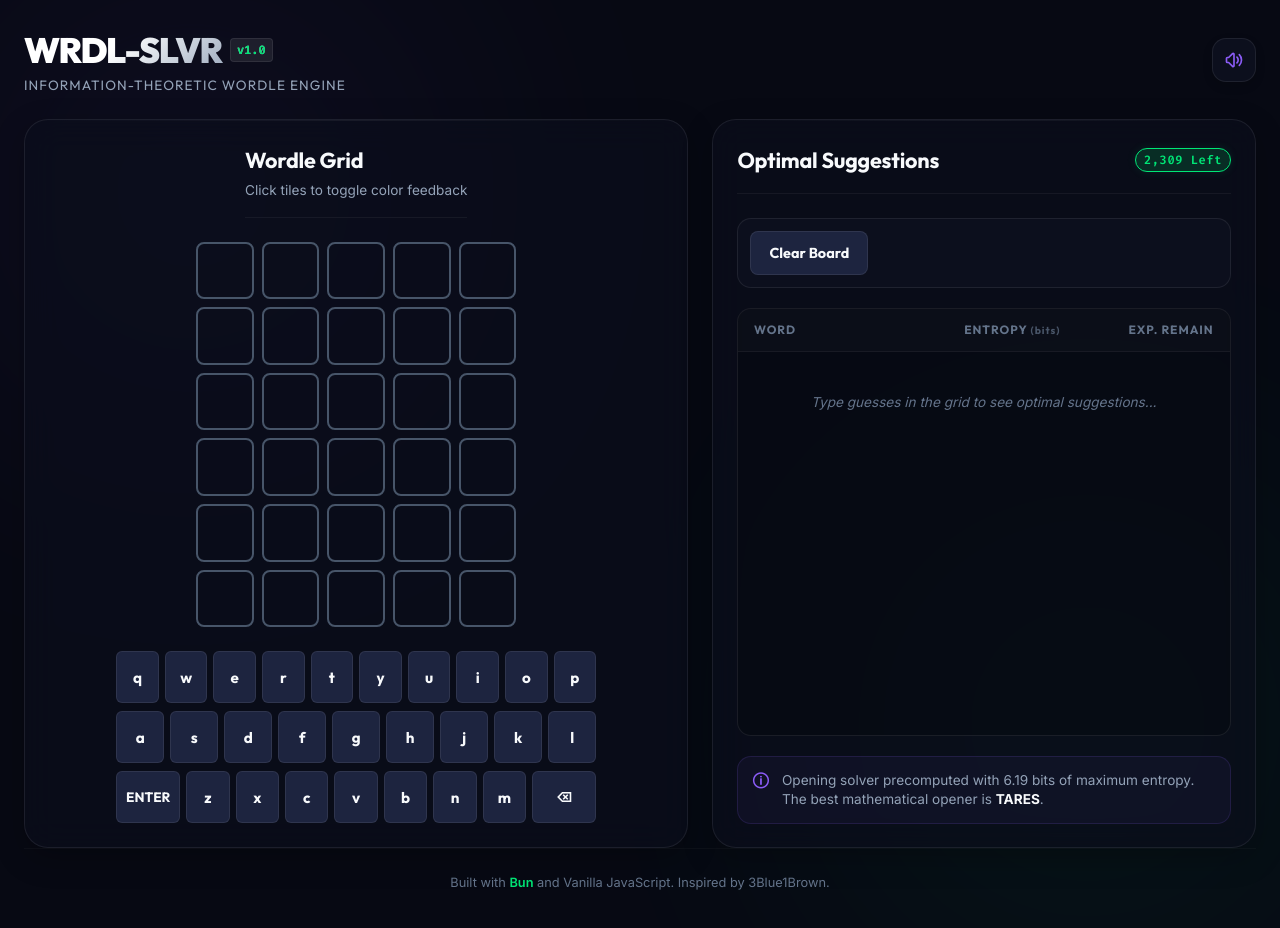
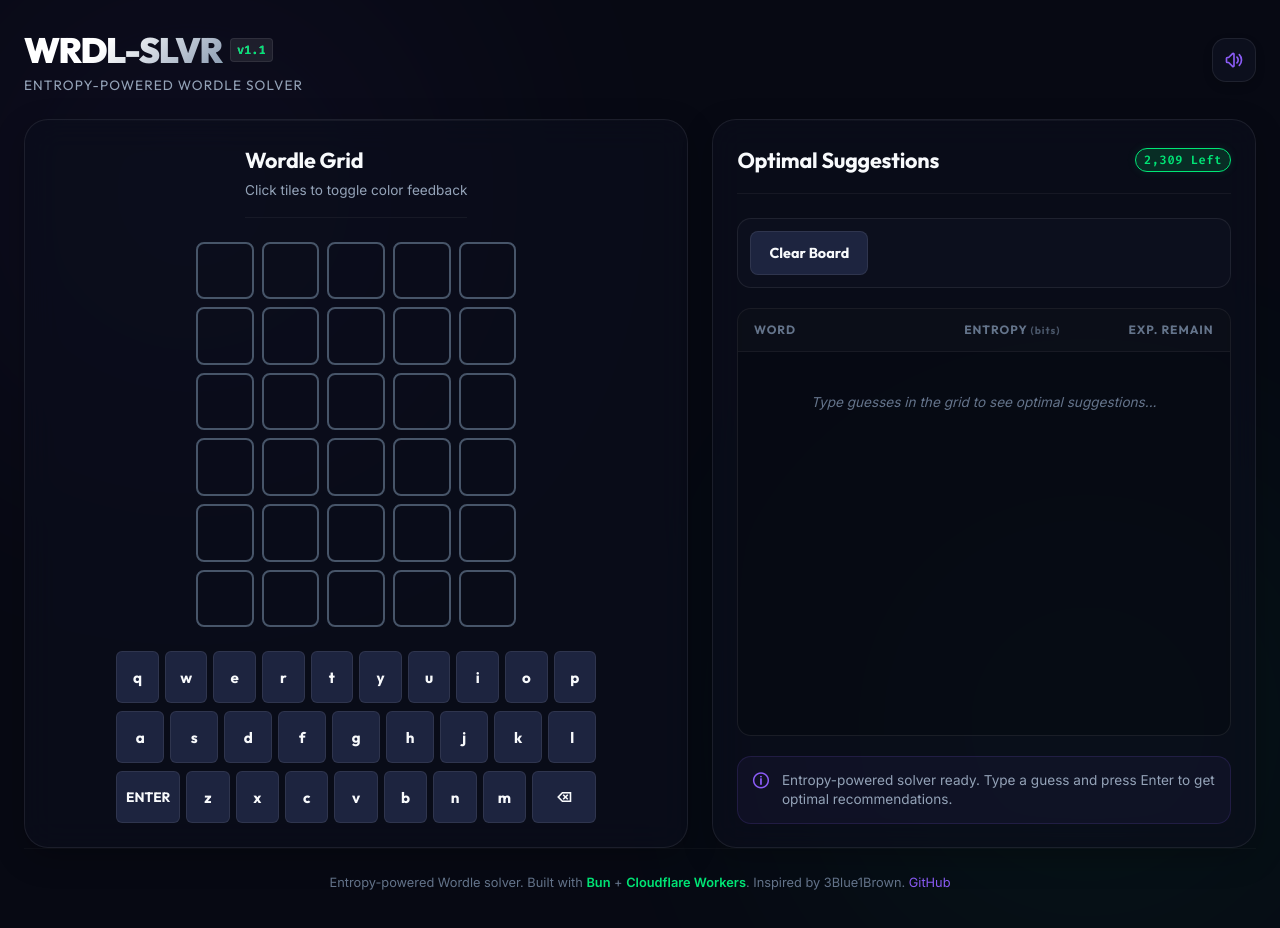
Before and after one commit to davidyusaku-13/wrdlslvr, a website: page public/index.html in a window 1280 px wide. Shown: the top 928 px of the page. Drawn offline with Linux system fonts and the light colour scheme; no server answers.

Commit message:
fix(ui): remove hardcoded values, optimize rendering and fonts
- Replace hardcoded 'TARES' in status text with dynamic suggestions[0]?.word
- Remove unnecessary setupKeyboard() call in clearAll
- Add rel=preload for Google Fonts stylesheet for faster first paint
- Bump version to v1.1, update subtitle and meta description
- Add footer-link CSS styling for GitHub link

```diff
--- a/public/app.js
+++ b/public/app.js
@@ -392,7 +392,7 @@ function renderSuggestions(suggestions, remainingCount) {
   if (guesses.length === 0) {
     statusInfoBox.style.border = "1px solid rgba(139, 92, 246, 0.15)";
     statusInfoBox.style.background = "rgba(139, 92, 246, 0.05)";
-    statusInfoText.innerHTML = `Opening solver loaded with <strong>${remainingCount.toLocaleString()}</strong> target words. The best opening recommendation is <strong>TARES</strong>.`;
+    statusInfoText.innerHTML = `Opening solver loaded with <strong>${remainingCount.toLocaleString()}</strong> target words. The best opening recommendation is <strong>${suggestions[0]?.word || "TARES"}</strong>.`;
   } else {
     statusInfoBox.style.border = "1px solid var(--border-neon-dim)";
     statusInfoBox.style.background = "rgba(0, 230, 118, 0.03)";
@@ -449,6 +449,5 @@ function clearAll() {
   activeCol = 0;
 
   setupBoard();
-  setupKeyboard();
   triggerSolve();
 }
--- a/public/index.css
+++ b/public/index.css
@@ -638,6 +638,15 @@ body {
   color: var(--color-green);
   font-weight: 600;
 }
+.footer-link {
+  color: var(--color-accent);
+  text-decoration: none;
+  transition: color var(--transition-fast);
+}
+.footer-link:hover {
+  color: var(--color-green);
+  text-decoration: underline;
+}
 
 /* ==========================================================================
    Animations & Micro-interactions
--- a/public/index.html
+++ b/public/index.html
@@ -4,11 +4,12 @@
   <meta charset="UTF-8">
   <meta name="viewport" content="width=device-width, initial-scale=1.0">
   <title>WRDL-SLVR // Cyberpunk Entropy Wordle Solver</title>
-  <meta name="description" content="A state-of-the-art information-theoretic Wordle solver and simulator. Leverage entropy metrics to crack Wordle with mathematical precision.">
+  <meta name="description" content="WRDL-SLVR: An entropy-powered Wordle solver that computes optimal guesses by maximizing expected information gain. Interactive board with real-time suggestions, deployable via Cloudflare Workers.">
 
-  <!-- Google Fonts -->
+  <!-- Google Fonts — preconnect + preload for faster first paint -->
   <link rel="preconnect" href="https://fonts.googleapis.com">
   <link rel="preconnect" href="https://fonts.gstatic.com" crossorigin>
+  <link rel="preload" as="style" href="https://fonts.googleapis.com/css2?family=Inter:wght@400;500;600;700&family=Outfit:wght@400;600;700;900&family=Fira+Code:wght@400;600&display=swap">
   <link href="https://fonts.googleapis.com/css2?family=Inter:wght@400;500;600;700&family=Outfit:wght@400;600;700;900&family=Fira+Code:wght@400;600&display=swap" rel="stylesheet">
 
   <!-- Sleek CSS Stylesheet -->
@@ -24,8 +25,8 @@
     <!-- Header -->
     <header class="app-header">
       <div class="logo-container">
-        <h1 class="logo-title" id="app-title">WRDL-SLVR<span class="logo-version">v1.0</span></h1>
-        <p class="logo-subtitle">Information-Theoretic Wordle Engine</p>
+        <h1 class="logo-title" id="app-title">WRDL-SLVR<span class="logo-version">v1.1</span></h1>
+        <p class="logo-subtitle">Entropy-Powered Wordle Solver</p>
       </div>
 
       <!-- Audio Selector -->
@@ -96,7 +97,7 @@
           <div class="info-overlay" id="status-info-box">
             <div class="info-icon">🛈</div>
             <div class="info-text" id="status-info-text">
-              Opening solver precomputed with 6.19 bits of maximum entropy. The best mathematical opener is <strong>TARES</strong>.
+              Entropy-powered solver ready. Type a guess and press Enter to get optimal recommendations.
             </div>
           </div>
         </div>
@@ -105,7 +106,7 @@
 
     <!-- Footer -->
     <footer class="app-footer">
-      <p>Built with <span class="footer-highlight">Bun</span> and Vanilla JavaScript. Inspired by 3Blue1Brown.</p>
+      <p>Entropy-powered Wordle solver. Built with <span class="footer-highlight">Bun</span> + <span class="footer-highlight">Cloudflare Workers</span>. Inspired by 3Blue1Brown. <a href="https://github.com/davidyusaku/wrdlslvr" class="footer-link" target="_blank">GitHub</a></p>
     </footer>
   </div>
 
```
